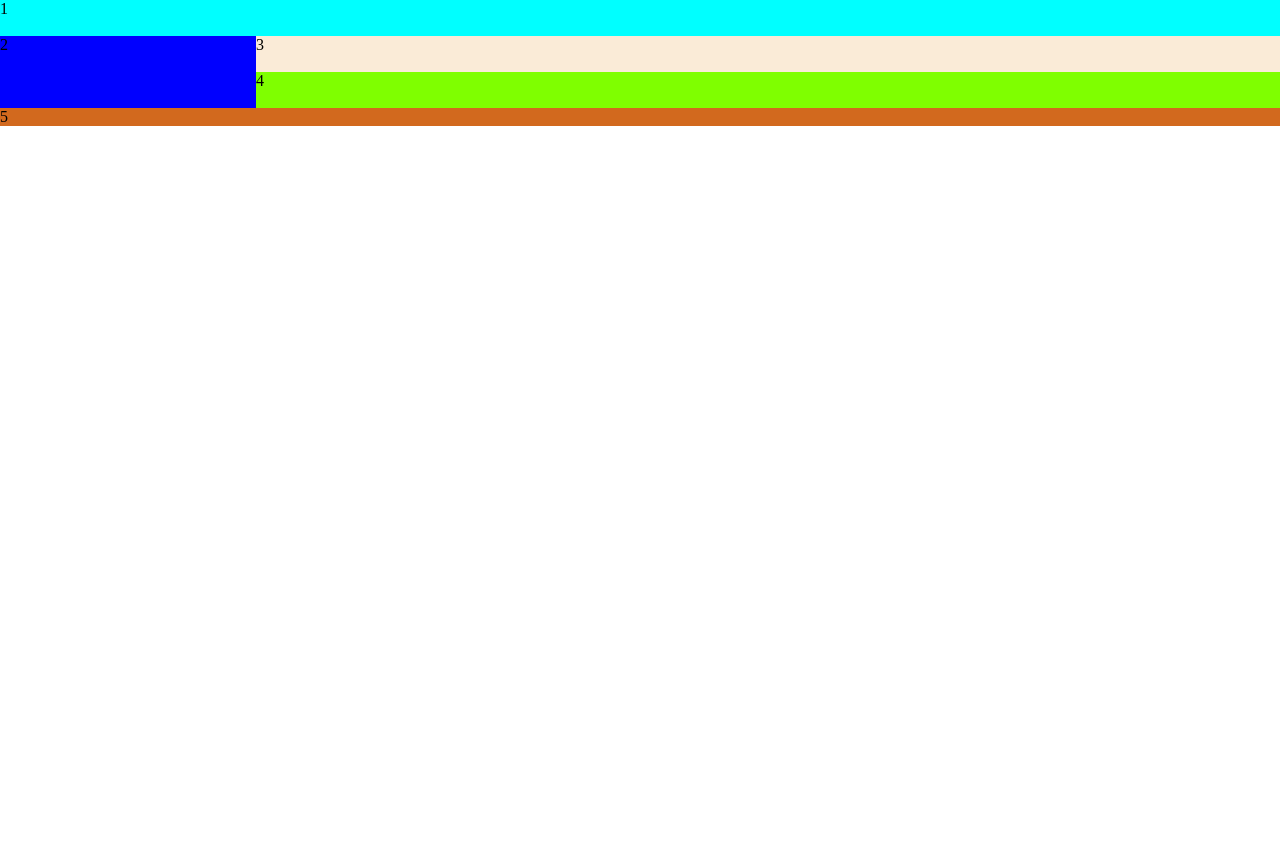
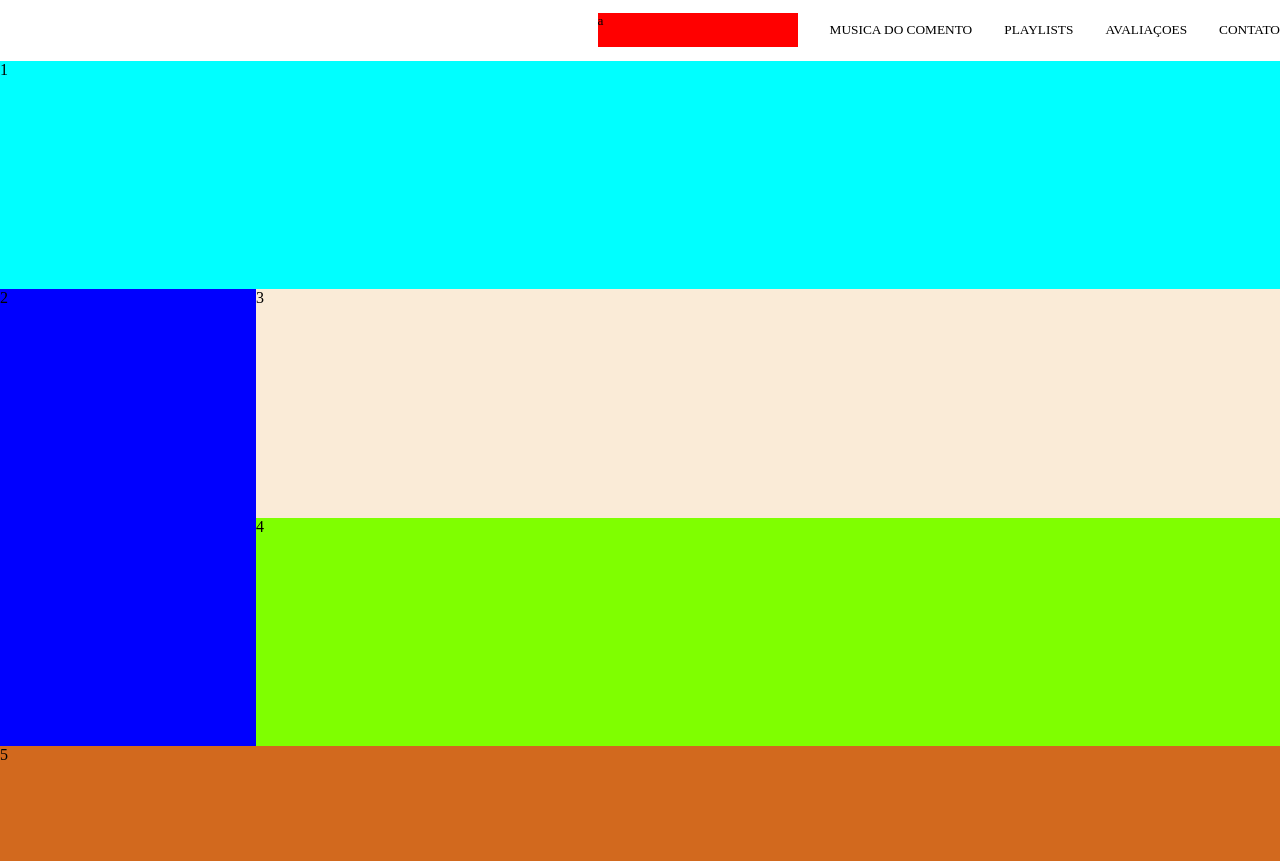
Before and after one commit to Matheus-Bortolotto/Cp6-front-end, a plain HTML site: page src/pages/index.html in a window 1280 px wide. Before the commit the page ends 800 px from the top, so only its background shows below. Drawn offline with Linux system fonts and the light colour scheme.

Commit message:
fazendo header

```diff
--- a/src/pages/index.html
+++ b/src/pages/index.html
@@ -7,6 +7,20 @@
     <link rel="stylesheet" href="../style/style.css">
 
 </head>
+ <ul class="header">
+    <li class="logo">
+        a
+    </li>
+    <li>MUSICA DO COMENTO</li>
+    <li>PLAYLISTS</li>
+    <li>AVALIAÇOES</li>
+    <li>CONTATO</li>
+ </ul>
+<header>
+
+
+
+</header>
 <body>
     <div class="container">
         <div class="nav">1</div>
--- a/src/style/style.css
+++ b/src/style/style.css
@@ -6,38 +6,63 @@ body {
 }
 
 
-.container{
+.container {
     display: grid;
     grid-template-columns: 1fr 4fr;
-    grid-template-rows: 2fr 2fr 2fr 1fr; /*definir altura de cada linha*/
+    grid-template-rows: 2fr 2fr 2fr 1fr;
+    /*definir altura de cada linha*/
     grid-template-areas:
-    "nav nav"
-    "aside section"
-    "aside article"
-    "player player"
+        "nav nav"
+        "aside section"
+        "aside article"
+        "player player"
     ;
+    height: 100%;
 }
 
-.nav{
+.nav {
     grid-area: nav;
     background-color: aqua;
 }
 
-.aside{
+
+
+.header {
+    display: flex;
+    list-style: none;
+    justify-content: end;
+    gap: 2rem;
+    font-size: smaller;
+    align-items: center;
+}
+
+.logo {
+    display: flex;
+    background-color: rgb(255, 0, 0);
+    width: 200px;
+    height: 34px;
+
+    /* align-items: start;
+    justify-content: start; */
+}
+
+.aside {
     grid-area: aside;
     background-color: blue;
 }
 
-.section{
+.section {
     grid-area: section;
     background-color: antiquewhite;
 
 }
-.article{
+
+.article {
     grid-area: article;
     background-color: chartreuse;
 }
-.player{
+
+.player {
     grid-area: player;
     background-color: chocolate;
 }
```
